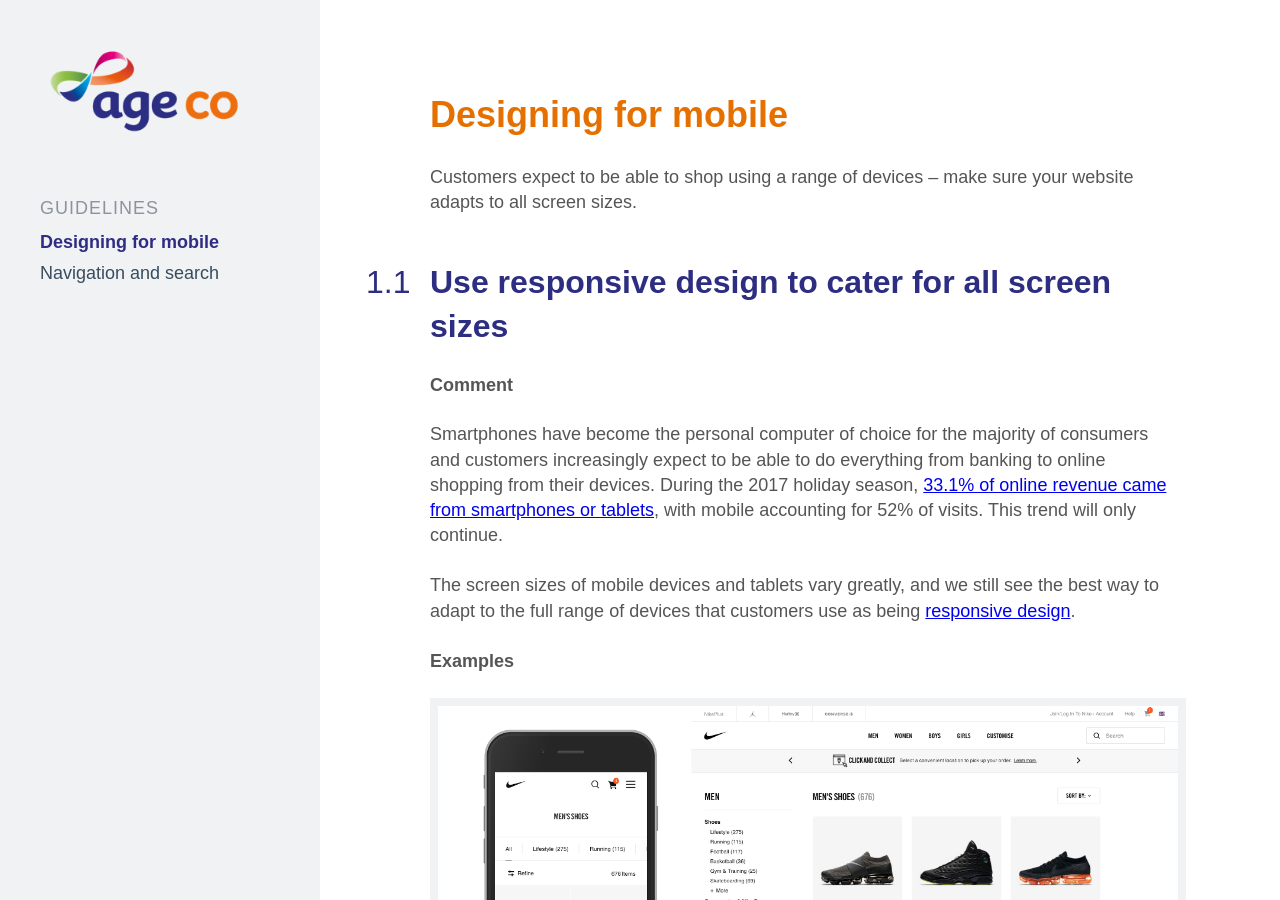
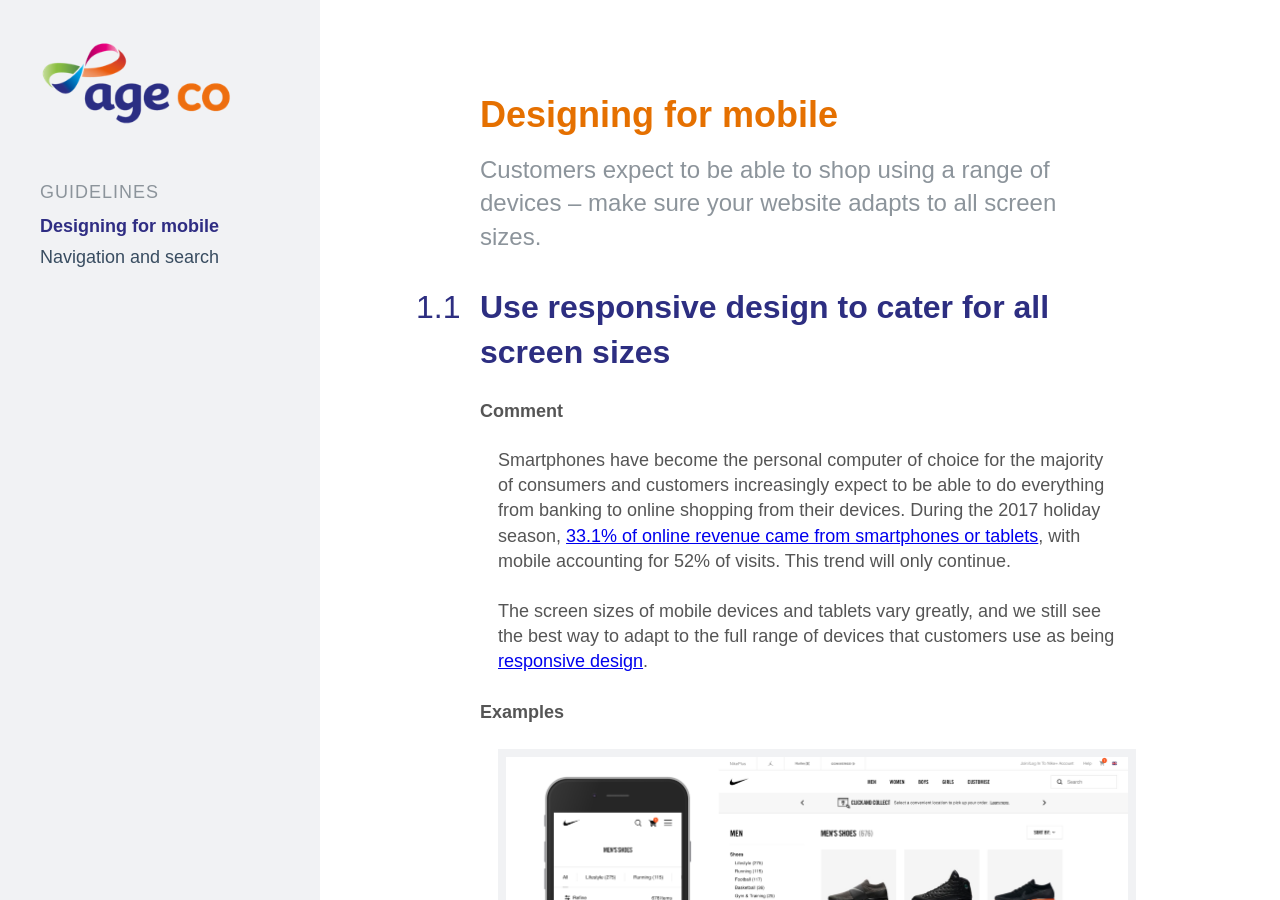
Before and after one commit to webcredible/best-practice, a Jekyll site: the page built from _guidelines/designing-for-mobile.markdown, in a window 1280 px wide and 900 px high. Built offline with Jekyll 4.4.1, drawn with Linux system fonts in a browser that asks for light colours.

Commit message:
CSS changes

```diff
--- a/_sass/_page.scss
+++ b/_sass/_page.scss
@@ -1,9 +1,18 @@
-img {
-  max-width: 100%;
-  border: 8px solid #F1F2F4;
+.post {
+  img {
+    max-width: 100%;
+    border: 8px solid #F1F2F4;
+  }
 }
 
 .post {
+  width: 50vw;
   max-width: 740px;
   margin: 10vh auto;
 }
+
+.post--guideline .post__content {
+  p, ul, ol {
+    margin-left: 1em;
+  }
+}
--- a/_sass/_typography.scss
+++ b/_sass/_typography.scss
@@ -21,7 +21,11 @@ h3 {
   font-weight: bold;
   font-size: 32px;
   margin-bottom: .5em;
-  margin: 1.4em 0 .4em;
+  margin: 2em 0 .4em;
+}
+
+h3:first-of-type {
+  margin-top: 1em;
 }
 
 h3:before {
@@ -41,3 +45,12 @@ h6 {
   color: #8C949B;
   margin: 1em 0 .5em;
 }
+
+.subtitle {
+  font-size: 24px;
+  color: #8C949B;
+}
+
+h1 + .subtitle {
+  margin-top: -.5em;
+}
--- a/css/main.scss
+++ b/css/main.scss
@@ -43,13 +43,11 @@ $on-laptop:        800px;
     }
 }
 
-
-
 // Import partials from `sass_dir` (defaults to `_sass`)
 @import
   "normalize",
+  "typography",
   "layout",
   "page",
-  "sidebar",
-  "typography"
+  "sidebar"
 ;
```
